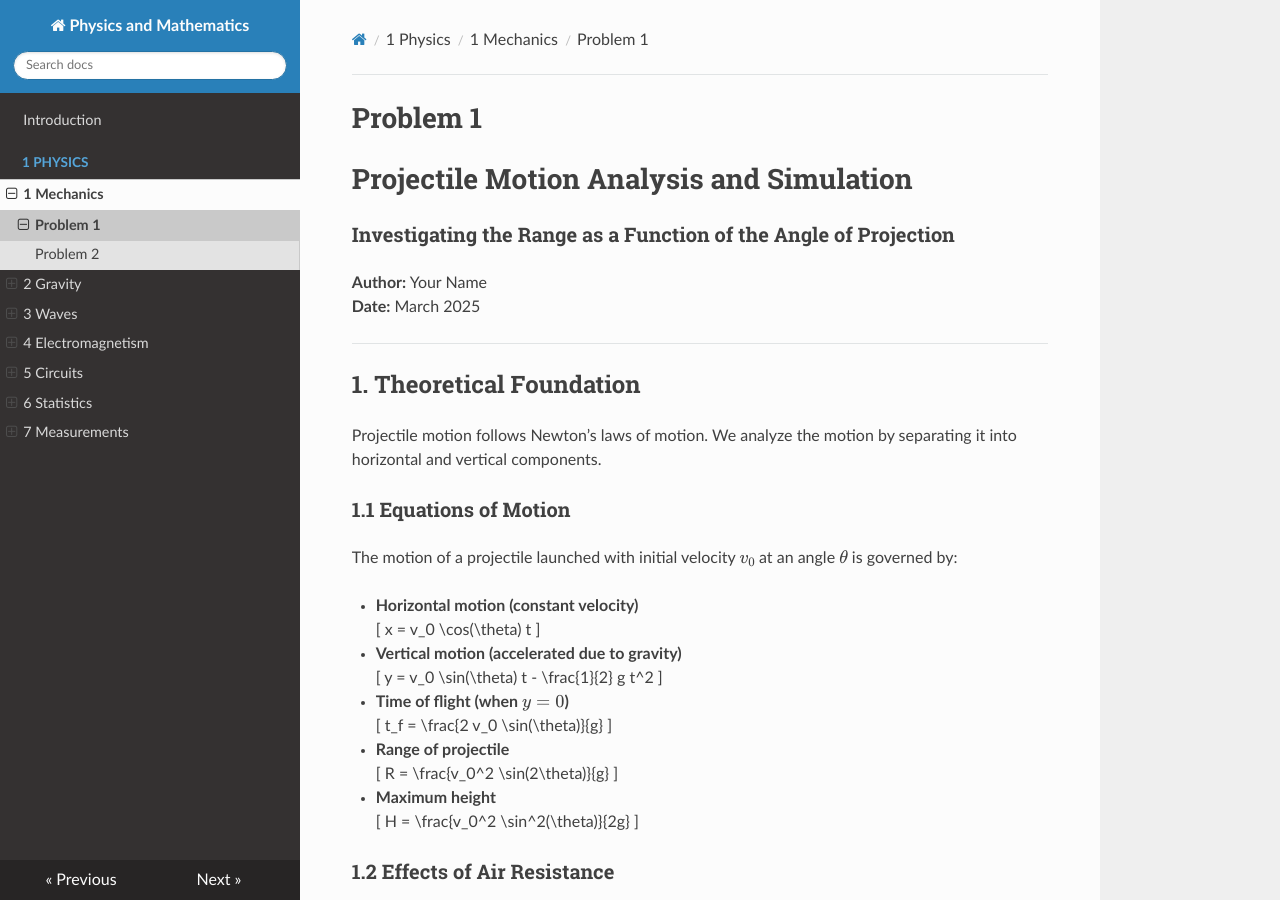
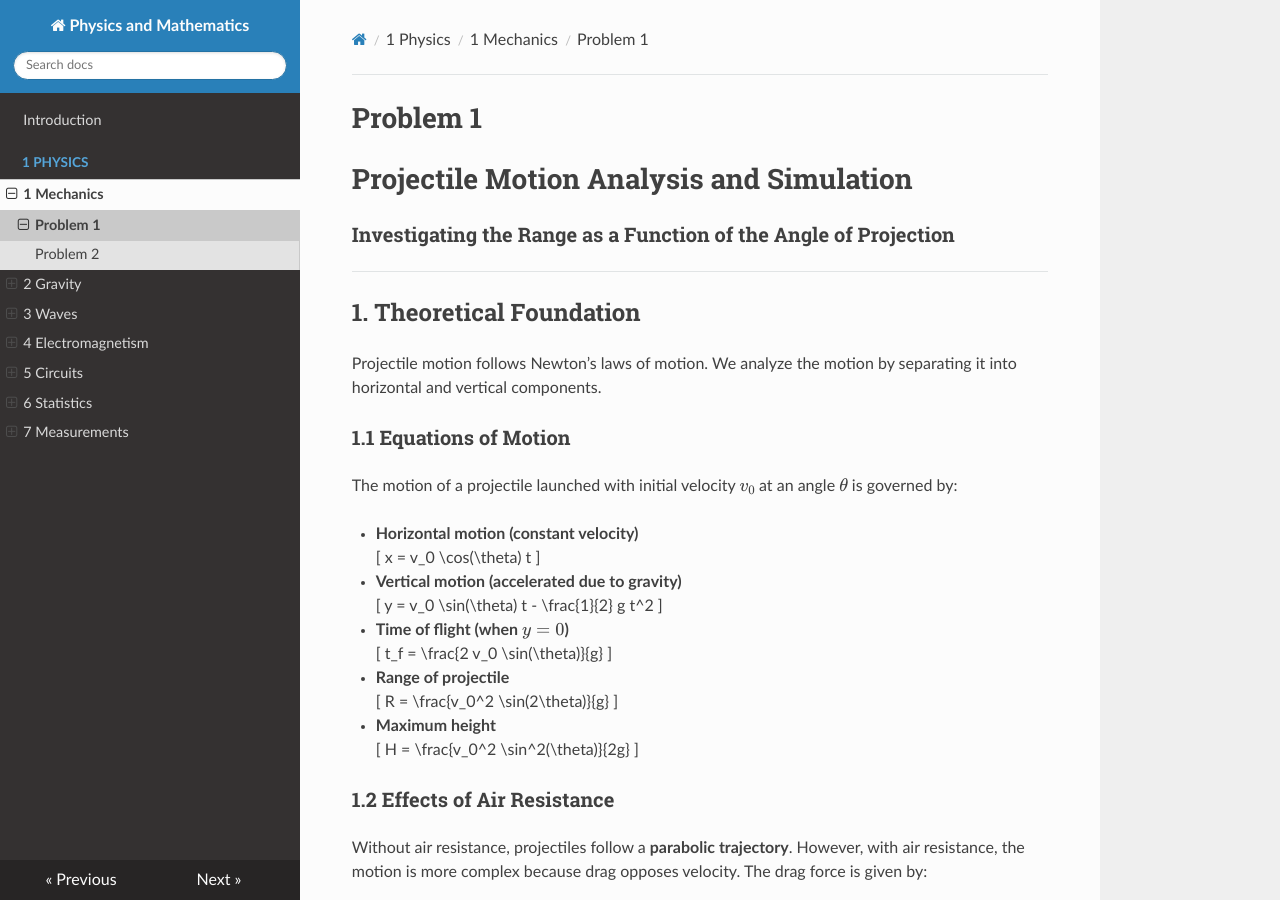
Before and after one commit to madzongwekudzanai/solutions_repo, an MkDocs documentation site: the page built from docs/1 Physics/1 Mechanics/Problem_1.md, in a window 1280 px wide and 900 px high. Built offline with MkDocs 1.6.1, drawn with Linux system fonts in a browser that asks for light colours; nearby versions of some CDN libraries.

Commit message:
Update Problem_1.md

```diff
--- a/docs/1 Physics/1 Mechanics/Problem_1.md
+++ b/docs/1 Physics/1 Mechanics/Problem_1.md
@@ -1,8 +1,6 @@
 # Problem 1
 # **Projectile Motion Analysis and Simulation**
 ### **Investigating the Range as a Function of the Angle of Projection**
-**Author:** Your Name
-**Date:** March 2025
 
 ---
 
```
